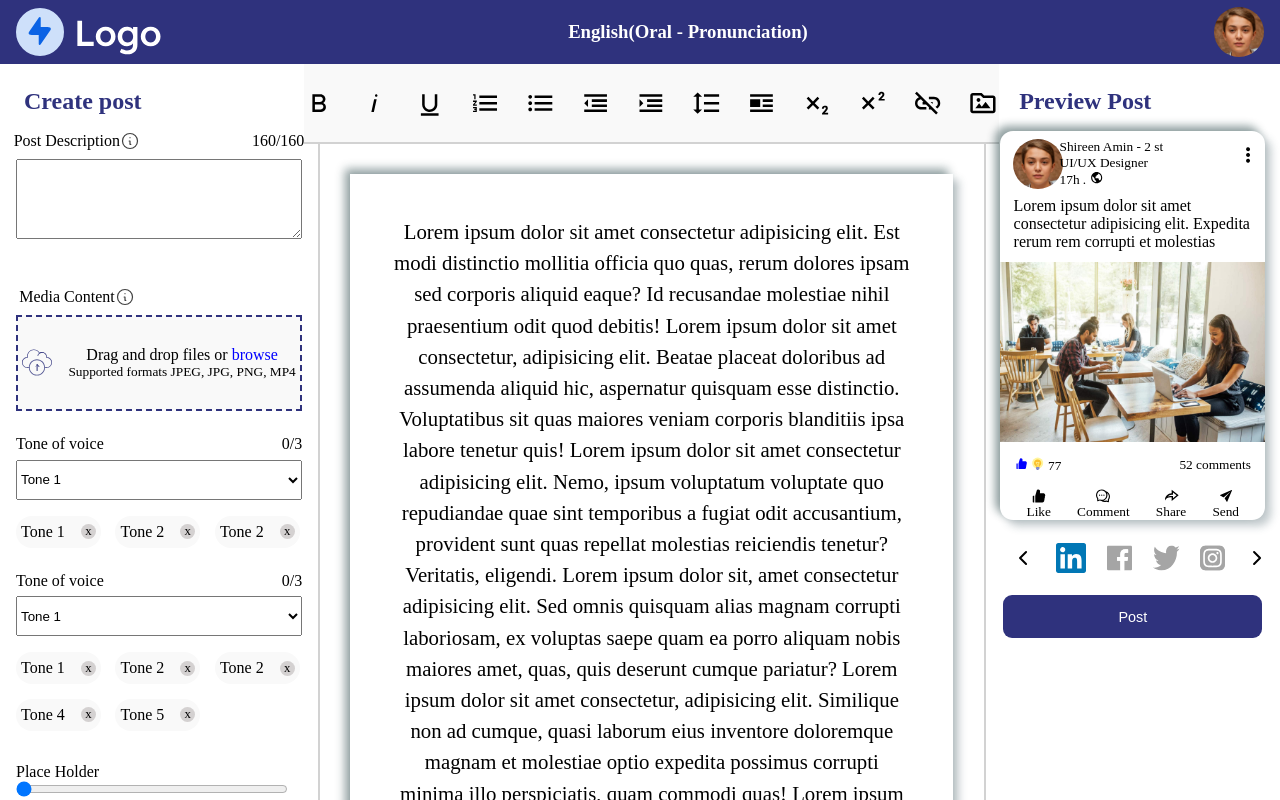
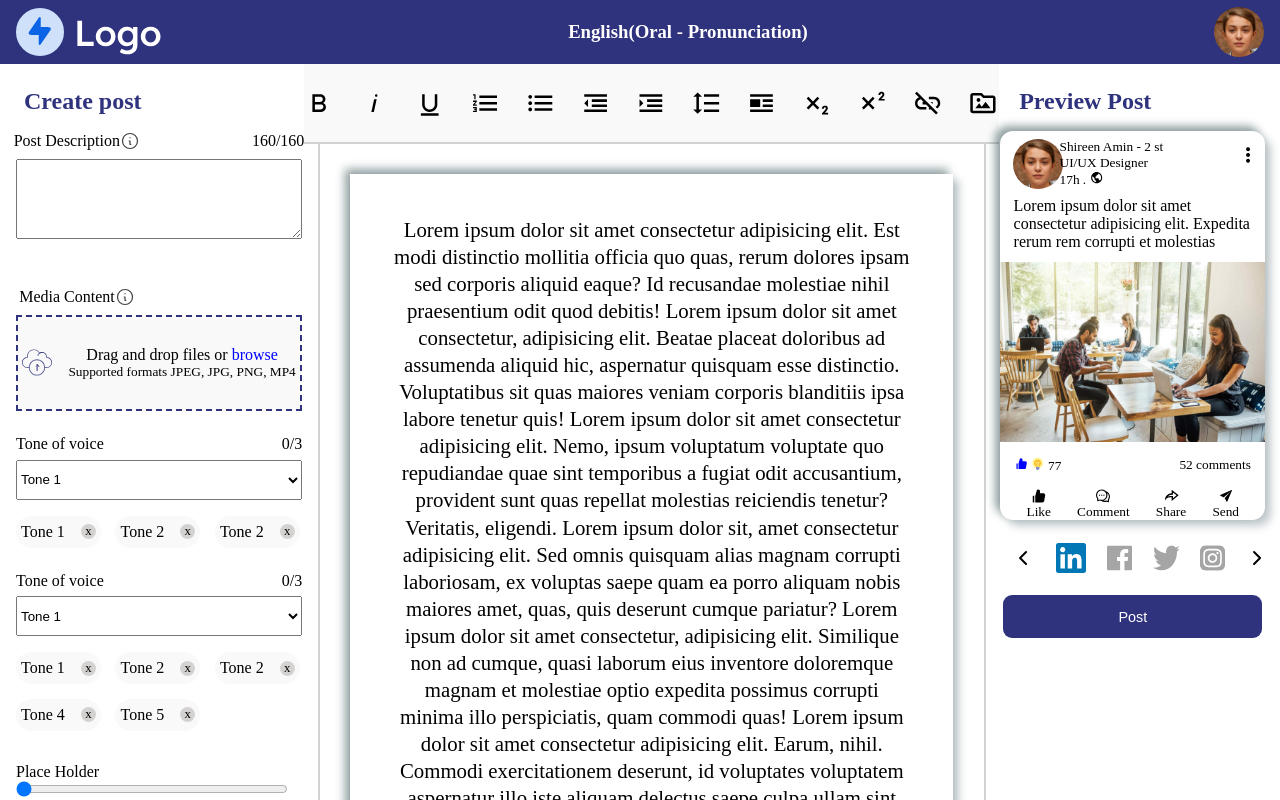
Before and after one commit to uccy553/oral_pronunce, a React (Vite) app: page / in a window 1280 px wide. Shown: the top 800 px of the page. Built offline with nearby package versions, Linux system fonts and the light colour scheme.

Commit message:
Update TextArea.css

```diff
--- a/src/styles/TextArea.css
+++ b/src/styles/TextArea.css
@@ -34,7 +34,7 @@
     margin: 2em;
     text-align: center;
     font-size: 1.3em;
-    line-height: 1.5em;
+    line-height: 1.3em;
 }
 
 @media only screen and (min-device-width: 280px) and (max-device-width: 540px) {
```
